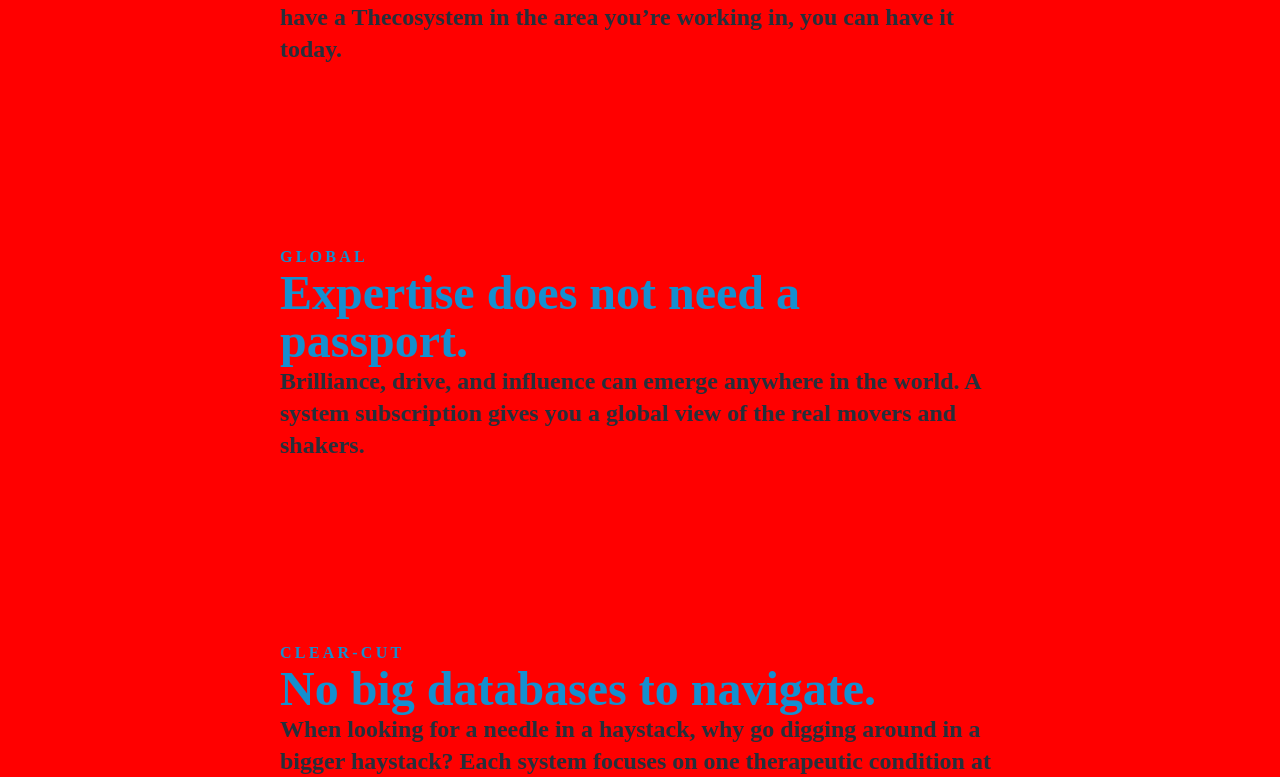
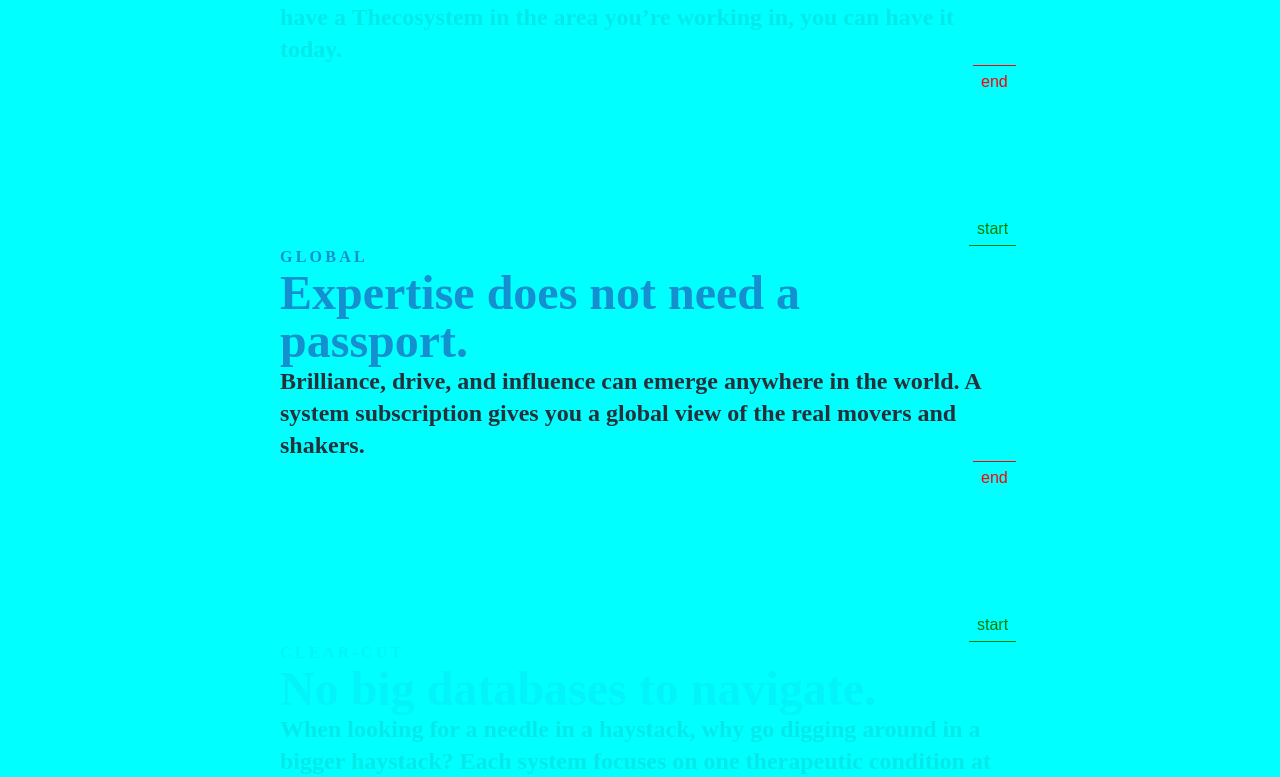
Before and after one commit to stevefaeembra/demo14082023, a website: page src/index.html in a window 1280 px wide. Shown: the part 645-1422 px from the top of the page. Drawn offline with nearby package versions, Linux system fonts and the light colour scheme.

Commit message:
got scroll triggers to kick in

```diff
--- a/src/index.html
+++ b/src/index.html
@@ -4,14 +4,45 @@
     <meta charset="UTF-8" />
     <meta name="viewport" content="width=device-width, initial-scale=1.0" />
     <link rel="stylesheet" href="./output.css" />
-    <!-- <script src="./script.js" /> -->
-    <script src="https://cdnjs.cloudflare.com/ajax/libs/gsap/3.10.4/gsap.min.js"></script>
+    <script src="https://cdnjs.cloudflare.com/ajax/libs/gsap/3.12.2/gsap.min.js" integrity="sha512-16esztaSRplJROstbIIdwX3N97V1+pZvV33ABoG1H2OyTttBxEGkTsoIVsiP1iaTtM8b3+hu2kB6pQ4Clr5yug==" crossorigin="anonymous" referrerpolicy="no-referrer"></script>
+    <script src="https://cdnjs.cloudflare.com/ajax/libs/gsap/3.12.2/ScrollTrigger.min.js" integrity="sha512-Ic9xkERjyZ1xgJ5svx3y0u3xrvfT/uPkV99LBwe68xjy/mGtO+4eURHZBW2xW4SZbFrF1Tf090XqB+EVgXnVjw==" crossorigin="anonymous" referrerpolicy="no-referrer"></script>
     <script>
       window.addEventListener("load", function() {
-          console.log("Page has finished loading!");
-          console.log(window);
-          console.log(window.document);
-          gsap.to("body", {backgroundColor: "red", duration: 3});
+          gsap.registerPlugin(ScrollTrigger);
+          gsap.to("body", {backgroundColor: "cyan", duration: 3});
+          gsap.to("#section_available", {
+            scrollTrigger: {
+              trigger: "#section_available",
+              markers: "true",
+              start: "top center",
+              end: "bottom top",
+              toggleActions:"play none reverse none"
+            },
+            opacity:1,
+	          duration:3
+          })
+          gsap.to("#section_global", {
+            scrollTrigger: {
+              trigger: "#section_global",
+              markers: "true",
+              start: "top center",
+              end: "bottom top",
+              toggleActions:"play none reverse none"
+            },
+            opacity:1,
+	          duration:3
+          })
+          gsap.to("#section_clearcut", {
+            scrollTrigger: {
+              trigger: "#section_clearcut",
+              markers: "true",
+              start: "top center",
+              end: "bottom top",
+              toggleActions:"play none reverse none"
+            },
+            opacity:1,
+	          duration:3
+          })
       });
     </script>
     <title>Red Snapper Exercise - Steven Kay</title>
@@ -103,7 +134,7 @@
       </div>
     </header>
     <content class="flex flex-col w-3/4 mx-auto">
-      <article>
+      <article class="hide fadeinsection" id="section_available">
         <div>
           <h1 class="text-base">Available now</h1>
           <h2 class="text-5xl blue">No waiting, start today</h2>
@@ -114,7 +145,7 @@
           </p>
         </div>
       </article>
-      <article>
+      <article class="hide fadeinsection" id="section_global">
         <div>
           <h1 class="text-base sky">Global</h1>
           <h2 class="text-5xl blue">Expertise does not need a passport.</h2>
@@ -125,7 +156,7 @@
           </p>
         </div>
       </article>
-      <article>
+      <article class="hide fadeinsection" id="section_clearcut">
         <div>
           <h1 class="text-base sky">CLEAR-CUT</h1>
           <h2 class="text-5xl blue">No big databases to navigate.</h2>
--- a/src/input.css
+++ b/src/input.css
@@ -66,3 +66,31 @@ html {
 article {
   margin-bottom: 180px;
 }
+
+.hide {
+  opacity: 0.1;
+}
+
+/* .fadeinsection {
+  position: fixed;
+  top: 50%;
+  left:50%;
+  width:50%;
+  transform: translate(-50%, -50%);
+} */
+
+/* #trigger1 {
+  position: absolute;
+  top: 800px;
+  height:100px;
+}
+
+#trigger2 {
+  position: absolute;
+  top: 1200px;
+}
+
+#trigger3 {
+  position: absolute;
+  top: 1600px;
+} */
--- a/src/script.js
+++ /dev/null
@@ -1,6 +0,0 @@
-window.addEventListener("load", function() {
-    console.log("Page has finished loading!");
-    console.log(window);
-    console.log(window.document);
-    gsap.to("body", {backgroundColor: "red", duration: 3});
-});
```
Also changed, not shown: src/output.css.
